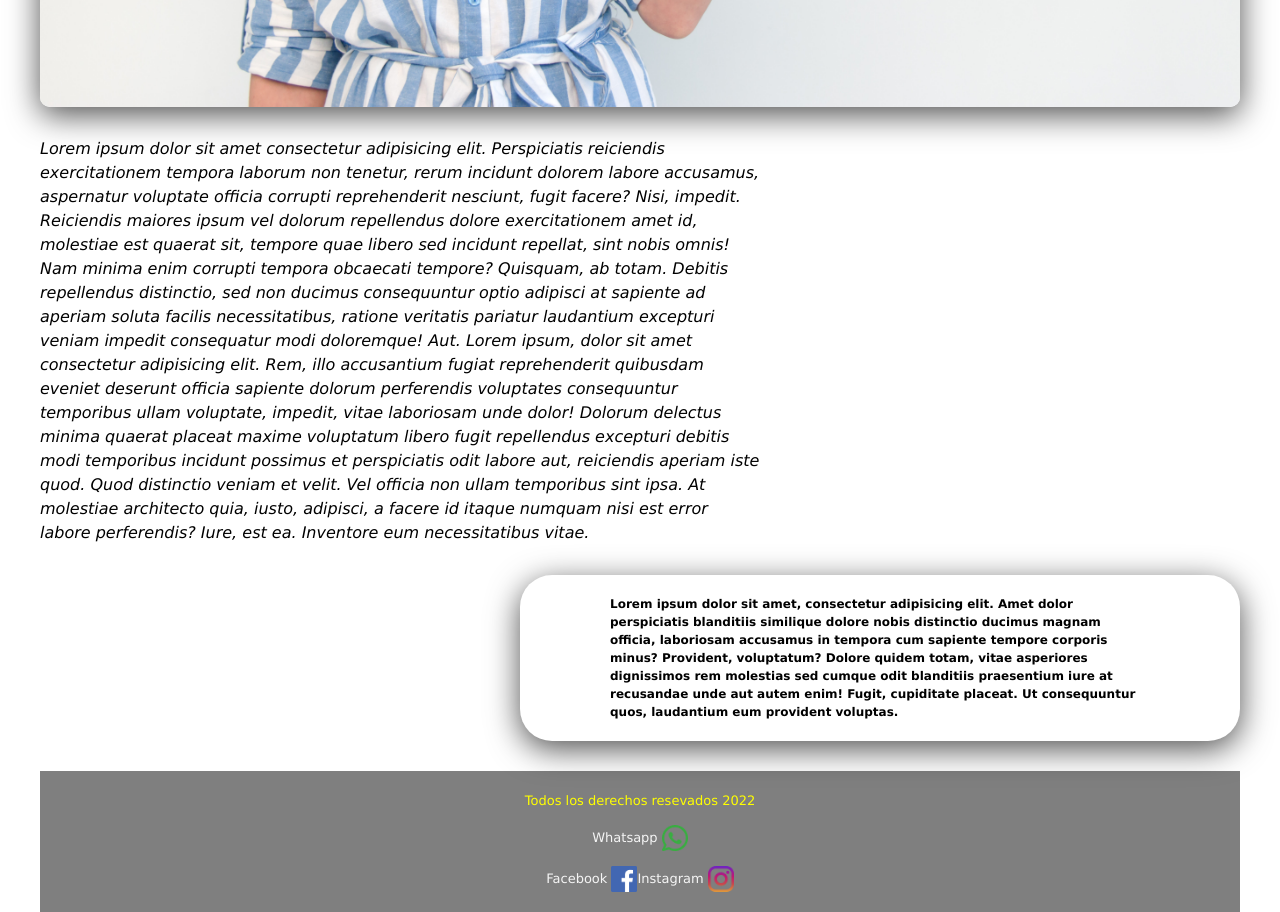
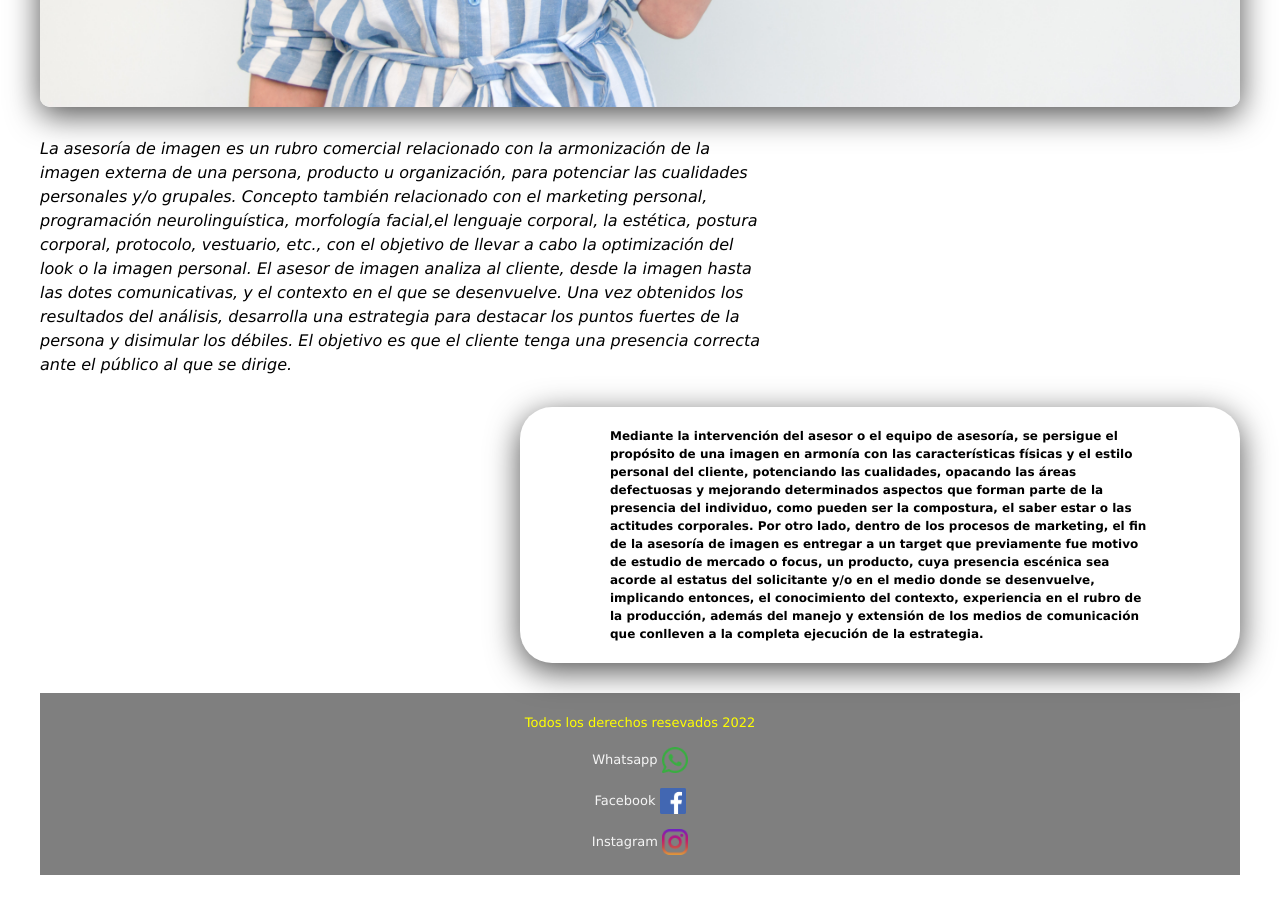
Before and after one commit to Gracciangel/CoderHouse, a website: page views/asesoria.html in a window 1280 px wide. Shown: the part 820-1732 px from the top of the page. After the commit the page ends 1695 px from the top, so only its background shows below. Drawn offline with nearby package versions, Linux system fonts and the light colour scheme.

Commit message:
se modificaron textos y se preparo el sitio para la subida al servidor

```diff
--- a/sass/views/_home.scss
+++ b/sass/views/_home.scss
@@ -60,12 +60,14 @@
             position: relative;
             margin-bottom: -6px;
         }
+
     }
     h3{
         @extend .estilosh3;
         text-align: center;
         font-style: oblique;
         margin-bottom: -5%;
+
     }
 
 }
--- a/views/asesoria.html
+++ b/views/asesoria.html
@@ -55,19 +55,20 @@
       <article class="article">
         <p class="art__parrafo">
 
-          Lorem ipsum dolor sit amet consectetur adipisicing elit. Perspiciatis reiciendis exercitationem tempora laborum non tenetur, rerum incidunt dolorem labore accusamus, aspernatur voluptate officia corrupti reprehenderit nesciunt, fugit facere? Nisi, impedit.
-          Reiciendis maiores ipsum vel dolorum repellendus dolore exercitationem amet id, molestiae est quaerat sit, tempore quae libero sed incidunt repellat, sint nobis omnis! Nam minima enim corrupti tempora obcaecati tempore?
-          Quisquam, ab totam. Debitis repellendus distinctio, sed non ducimus consequuntur optio adipisci at sapiente ad aperiam soluta facilis necessitatibus, ratione veritatis pariatur laudantium excepturi veniam impedit consequatur modi doloremque! Aut.
-          Lorem ipsum, dolor sit amet consectetur adipisicing elit. Rem, illo accusantium fugiat reprehenderit quibusdam eveniet deserunt officia sapiente dolorum perferendis voluptates consequuntur temporibus ullam voluptate, impedit, vitae laboriosam unde dolor!
-          Dolorum delectus minima quaerat placeat maxime voluptatum libero fugit repellendus excepturi debitis modi temporibus incidunt possimus et perspiciatis odit labore aut, reiciendis aperiam iste quod. Quod distinctio veniam et velit.
-          Vel officia non ullam temporibus sint ipsa. At molestiae architecto quia, iusto, adipisci, a facere id itaque numquam nisi est error labore perferendis? Iure, est ea. Inventore eum necessitatibus vitae.
+          La asesoría de imagen es un rubro comercial relacionado con la armonización de la imagen externa de una persona, producto u organización, para potenciar las cualidades personales y/o grupales.
+
+          Concepto también relacionado con el marketing personal, programación neurolinguística, morfología facial,el lenguaje corporal, la estética, postura corporal, protocolo, vestuario, etc., con el objetivo de llevar a cabo la optimización del look o la imagen personal.
+
+          El asesor de imagen analiza al cliente, desde la imagen hasta las dotes comunicativas, y el contexto en el que se desenvuelve. Una vez obtenidos los resultados del análisis, desarrolla una estrategia para destacar los puntos fuertes de la persona y disimular los débiles. El objetivo es que el cliente tenga una presencia correcta ante el público al que se dirige.
 
       </p>
       </article>
       <aside class="aside">
         <p class="aside__parrafo">
-          Lorem ipsum dolor sit amet, consectetur adipisicing elit. Amet dolor perspiciatis blanditiis similique dolore nobis distinctio ducimus magnam officia, laboriosam accusamus in tempora cum sapiente tempore corporis minus? Provident, voluptatum?
-          Dolore quidem totam, vitae asperiores dignissimos rem molestias sed cumque odit blanditiis praesentium iure at recusandae unde aut autem enim! Fugit, cupiditate placeat. Ut consequuntur quos, laudantium eum provident voluptas.
+
+          Mediante la intervención del asesor o el equipo de asesoría, se persigue el propósito de una imagen en armonía con las características físicas y el estilo personal del cliente, potenciando las cualidades, opacando las áreas defectuosas y mejorando determinados aspectos que forman parte de la presencia del individuo, como pueden ser la compostura, el saber estar o las actitudes corporales.
+
+          Por otro lado, dentro de los procesos de marketing, el fin de la asesoría de imagen es entregar a un target que previamente fue motivo de estudio de mercado o focus, un producto, cuya presencia escénica sea acorde al estatus del solicitante y/o en el medio donde se desenvuelve, implicando entonces, el conocimiento del contexto, experiencia en el rubro de la producción, además del manejo y extensión de los medios de comunicación que conlleven a la completa ejecución de la estrategia.
 
         </p>
       </aside>
@@ -75,7 +76,7 @@
 <footer id="fot">
     <span>Todos los derechos resevados 2022 </span>
     <a href="https://whatsapp.com" class="redes">Whatsapp <img class="icon" src="../IMG/Icon/what.png" alt="logo de whatsapp"></a>
-    <a href="https://facebook.com" class="redes">Facebook <img class="icon" src="../IMG/Icon/facebook.png" alt="logo de facebook></a>
+    <a href="https://facebook.com" class="redes">Facebook <img class="icon" src="../IMG/Icon/facebook.png" alt="logo de facebook"></a>
     <a href="https://instagram.com" class="redes">Instagram <img class="icon" src="../IMG/Icon/insta.png" alt="logo de instagram"></a>
   </footer>
     <!--script-Bootstrap-->
```
Also changed, not shown: index.html (+4 -2 lines), views/colorimetria.html (+5 -6 lines), views/informacion.html (+1 -1 lines), 1 other file.
